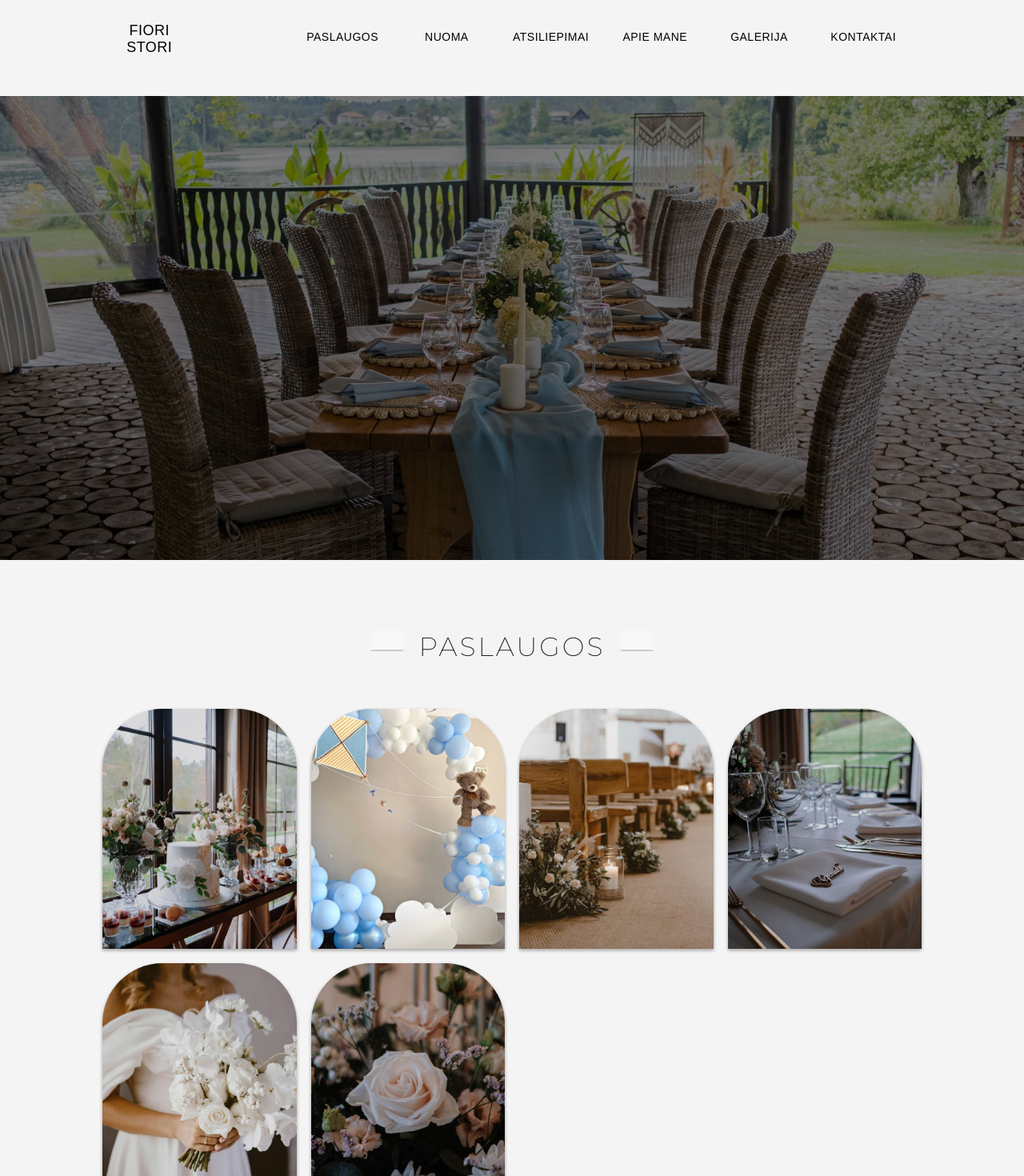
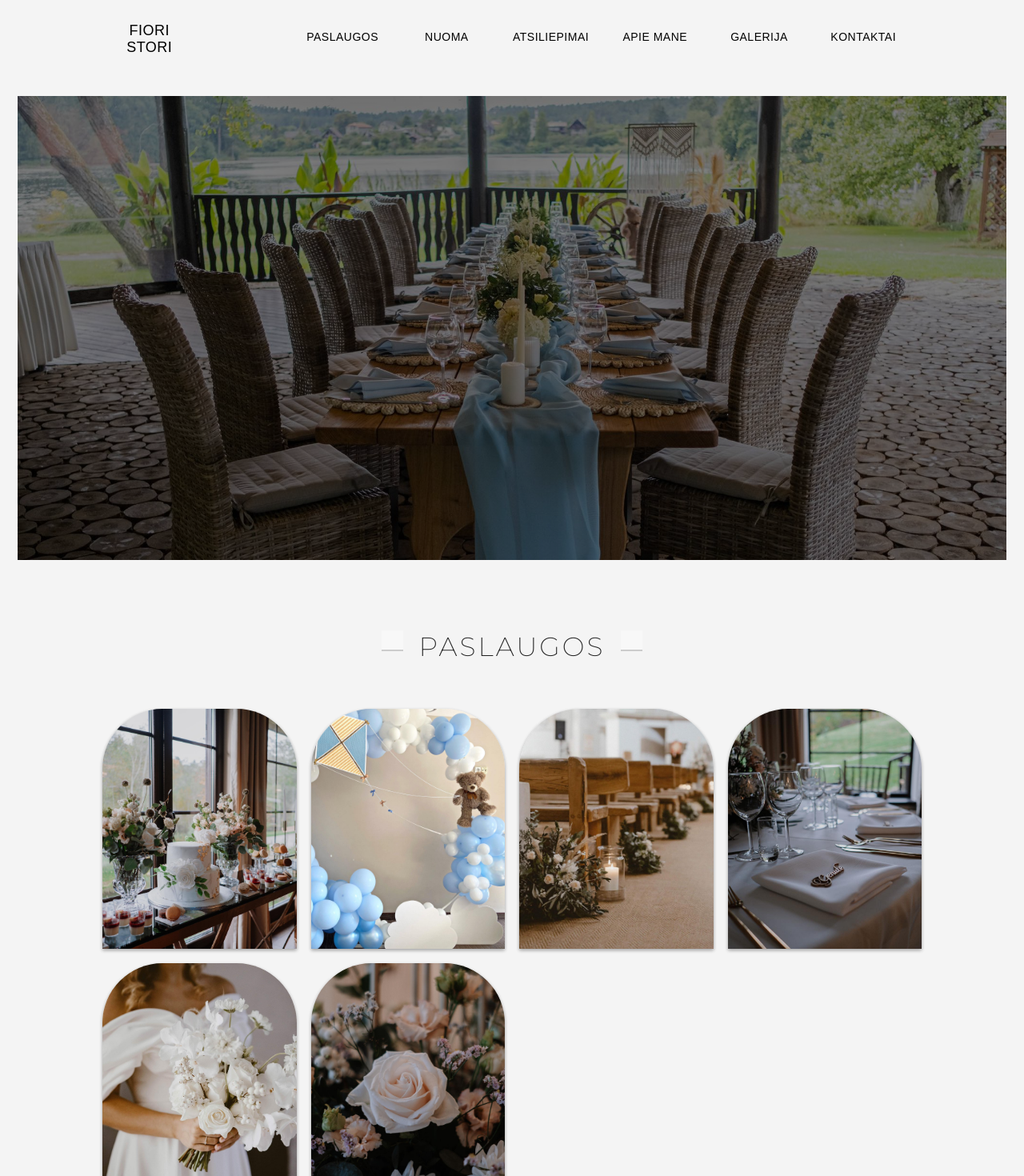
Before and after one commit to VikViku/fioristori, a React (Create React App) app: page / in a window 1280 px wide. Shown: the top 1470 px of the page at 80% size. Built offline with nearby package versions, Linux system fonts and the light colour scheme; a web font is replaced by a local one.

Commit message:
minor fixes

```diff
--- a/src/components/heading/heading.style.scss
+++ b/src/components/heading/heading.style.scss
@@ -15,7 +15,7 @@
     color: var(--text-primary);
 
     display: grid;
-    grid-template-columns: 1lh 1fr 1lh;
+    grid-template-columns: 1.5rem 1fr 1.5rem;
     grid-template-rows: 26px 0;
     column-gap: 20px;
 
--- a/src/components/intro/intro.style.css
+++ b/src/components/intro/intro.style.css
@@ -1,7 +1,7 @@
 .intro {
     display: table;
     height: 70vh;
-    width: 100%;
+    width: 95%;
     position: relative;
     background: linear-gradient( rgba(0, 0, 0, 0.5), rgba(0, 0, 0, 0.5) ), url('../../assets/images/intro.jpeg') no-repeat center center fixed;
     -webkit-background-size: cover;
--- a/src/pages/Home/Homepage.style.scss
+++ b/src/pages/Home/Homepage.style.scss
@@ -58,6 +58,8 @@ section {
             font-size: 1.5rem;
             line-height: 1.3rem;
             padding-top: 25px;
+            margin-bottom: 15px;
+
         }
 
         .bg-image {
@@ -74,7 +76,7 @@ section {
             }
             &.three {
                 background: url(../../assets/images/paslaugos_3.jpeg) 35% 50% no-repeat;
-                background-size: 195%;
+                background-size: 199%;
             }
 
             &.four {
@@ -101,6 +103,7 @@ section {
             box-shadow: rgba(0, 0, 0, 0.18) 0px 2px 4px;
             border-radius:75px 75px 0 0;
             height: 60%;
+            z-index: 1;
 
         }
         &:hover {
```
